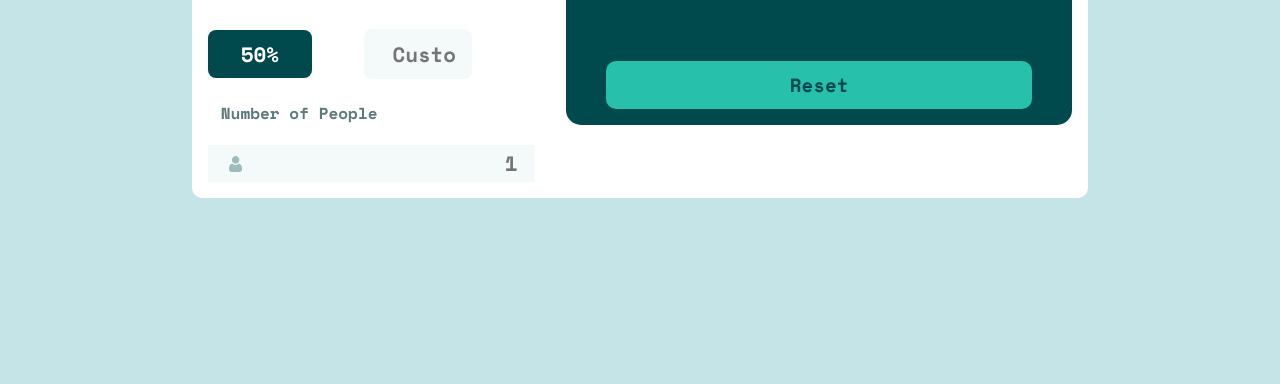
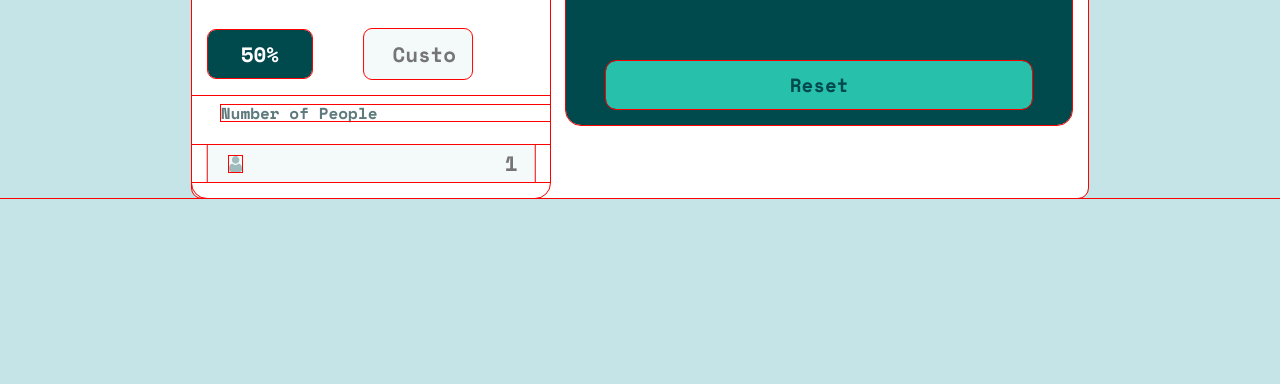
Before and after one commit to pally1995/TipCalculatorApp, a plain HTML site: page index.html in a window 1280 px wide. Shown: the part 416-800 px from the top of the page. Drawn offline with nearby package versions, Linux system fonts and the light colour scheme.

Commit message:
Update style.css

```diff
--- a/style.css
+++ b/style.css
@@ -52,6 +52,13 @@ table {
 /* CSS RESET  */
 
 /* Styling  */
+
+ * {
+   outline: 1px solid red !important;
+   opacity: 1 !important;
+   visibility: visible !important
+}
+
 body {
     font-family: 'Space Mono', monospace;
     color: hsl(186, 14%, 43%);
```
